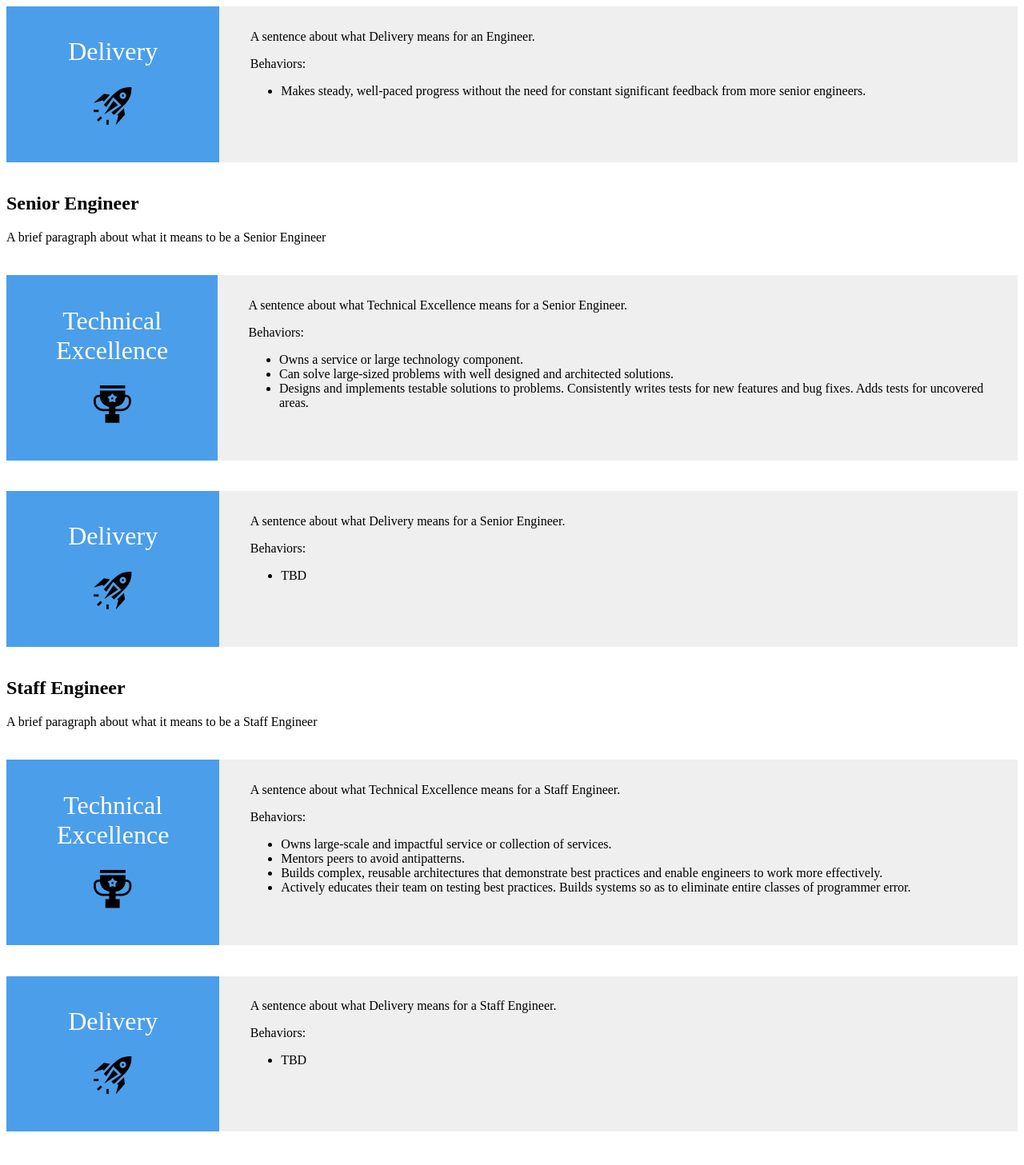
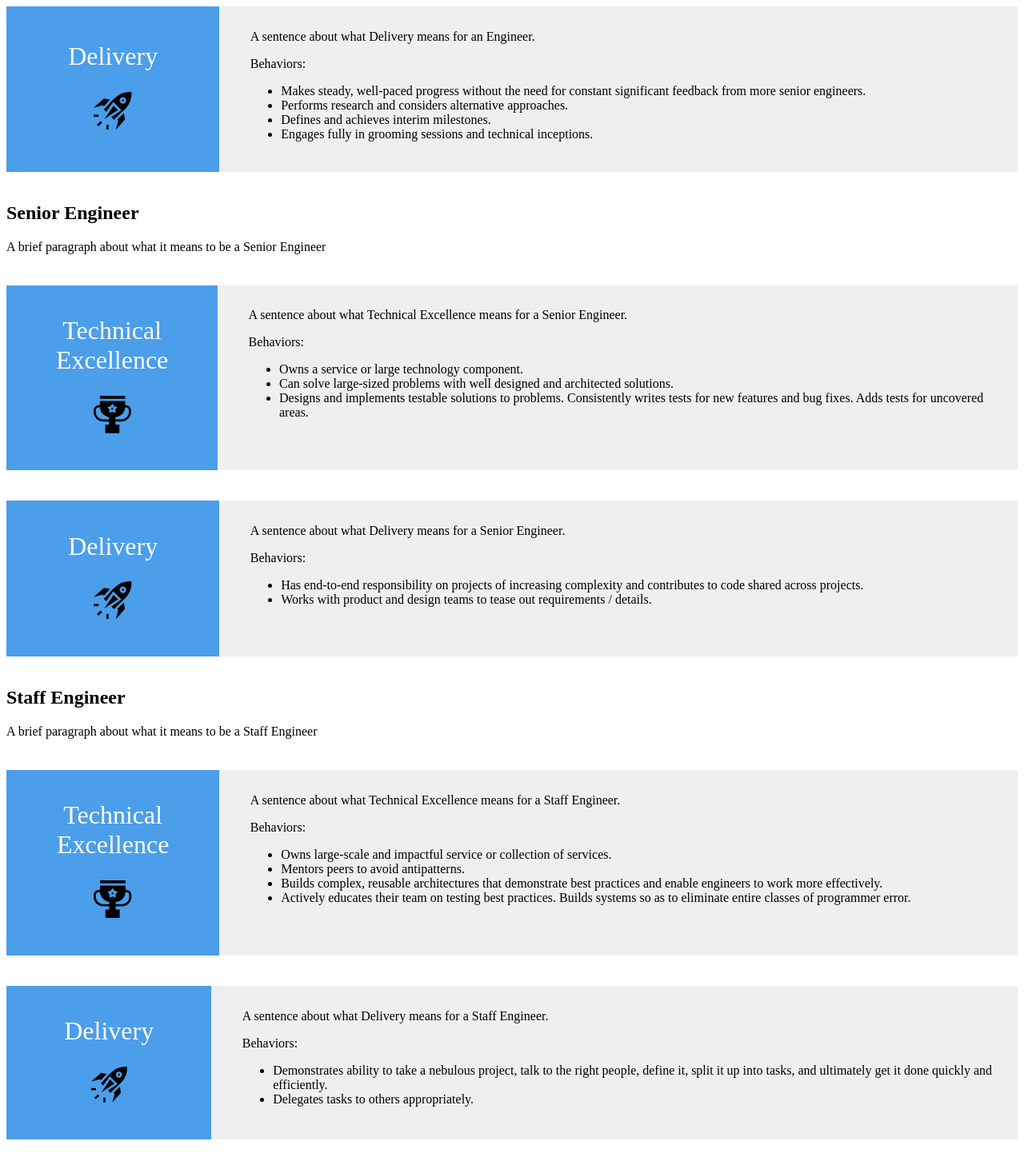
Before and after one commit to TangoGroup/career-journeys, a Next.js app: page /roles in a window 1280 px wide. Shown: the part 2620-4077 px from the top of the page at 80% size. Built offline with nearby package versions, Linux system fonts and the light colour scheme.

Commit message:
Delivery behaviors

```diff
--- a/constants/expectations.js
+++ b/constants/expectations.js
@@ -13,6 +13,7 @@ export const ROLE_EXPECTATIONS = {
       description: 'A sentence about what Delivery means for an Associate Engineer.',
       behaviors: [
         'Can complete well-defined and subdivided tasks.',
+        'Estimates small tasks accurately.',
       ],
     },
   },
@@ -30,6 +31,9 @@ export const ROLE_EXPECTATIONS = {
       description: 'A sentence about what Delivery means for an Engineer.',
       behaviors: [
         'Makes steady, well-paced progress without the need for constant significant feedback from more senior engineers.',
+        'Performs research and considers alternative approaches.',
+        'Defines and achieves interim milestones.',
+        'Engages fully in grooming sessions and technical inceptions.',
       ],
     },
   },
@@ -45,7 +49,8 @@ export const ROLE_EXPECTATIONS = {
     DELIVERY: {
       description: 'A sentence about what Delivery means for a Senior Engineer.',
       behaviors: [
-        'TBD',
+        'Has end-to-end responsibility on projects of increasing complexity and contributes to code shared across projects.',
+        'Works with product and design teams to tease out requirements / details.',
       ],
     },
   },
@@ -62,7 +67,8 @@ export const ROLE_EXPECTATIONS = {
     DELIVERY: {
       description: 'A sentence about what Delivery means for a Staff Engineer.',
       behaviors: [
-        'TBD',
+        'Demonstrates ability to take a nebulous project, talk to the right people, define it, split it up into tasks, and ultimately get it done quickly and efficiently.',
+        'Delegates tasks to others appropriately.',
       ],
     },
   },
@@ -79,7 +85,10 @@ export const ROLE_EXPECTATIONS = {
     DELIVERY: {
       description: 'A sentence about what Delivery means for a Senior Staff Engineer.',
       behaviors: [
-        'TBD',
+        'Takes a business unit’s strategic initiative, defines projects and works with teams to assign ownership and priority to those projects.',
+        'Consistently identifies and delivers solutions that improve the efficiency and productivity of team members working in their area of ownership.',
+        'Finds ways to deliver requested scope faster.',
+        'Finds ways to deliver requested scope at higher quality.',
       ],
     },
   },
@@ -96,7 +105,12 @@ export const ROLE_EXPECTATIONS = {
     DELIVERY: {
       description: 'A sentence about what Delivery means for an Engineering Manager.',
       behaviors: [
-        'TBD',
+        'Works with product and design teams in early phases to help sequence missions, identify lifts, and staffing constraints.',
+        'Takes on responsibility for high priority issues and finds quick resolution.',
+        'Ensures non-project tech work (bugs, tech debt, refactors, smaller collaborative efforts) moves along appropriately.',
+        'Participates in day-to-day project conversations and provides a strong technical perspective and consistent voice between projects.',
+        'Coaches engineers in story writing, teasing requirements and estimating.',
+        'Empowers team with technical tools and metrics around their work.',
       ],
     },
   },
@@ -112,7 +126,8 @@ export const ROLE_EXPECTATIONS = {
     DELIVERY: {
       description: 'A sentence about what Delivery means for a Principal Engineer.',
       behaviors: [
-        'TBD',
+        'Considers external constraints and business objectives when planning.',
+        'Coordinates effective cross-functional collaboration across teams.',
       ],
     },
   },
@@ -129,7 +144,10 @@ export const ROLE_EXPECTATIONS = {
     DELIVERY: {
       description: 'A sentence about what Delivery means for an Engineering Director.',
       behaviors: [
-        'TBD',
+        'Strategizes with other Directors and VP around resource allocation and hiring, ensuring ongoing delivery is supported.',
+        'Participates in project conversations, coordinates details of multi-team initiatives, keeping teams on track with key initiatives.',
+        'Works with Engineering Manager to strategize and prioritize around non-project tech work (bugs, tech debt, refactors, smaller collaborative efforts).',
+        'Holds entire team including Engineering Manager, Staff, Principal and Architects to process expectations and agreements.',
       ],
     },
   },
```
